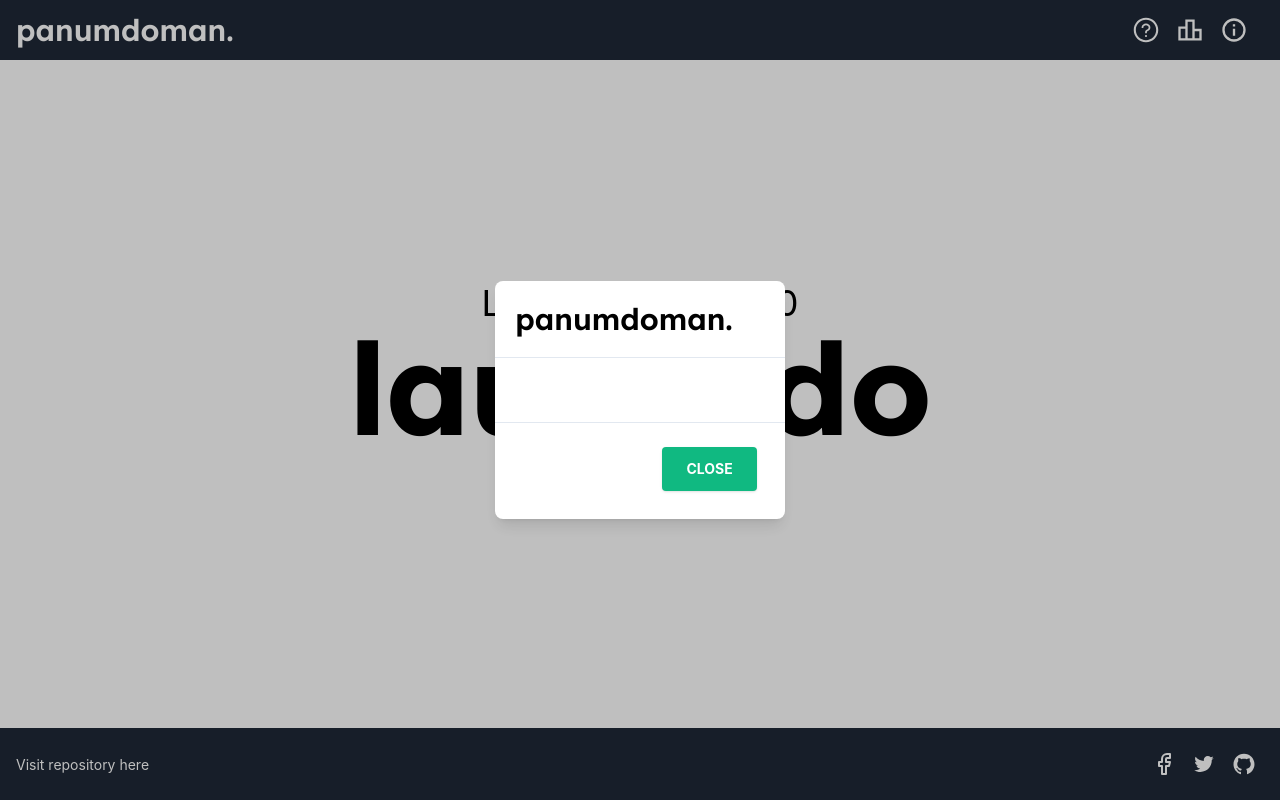
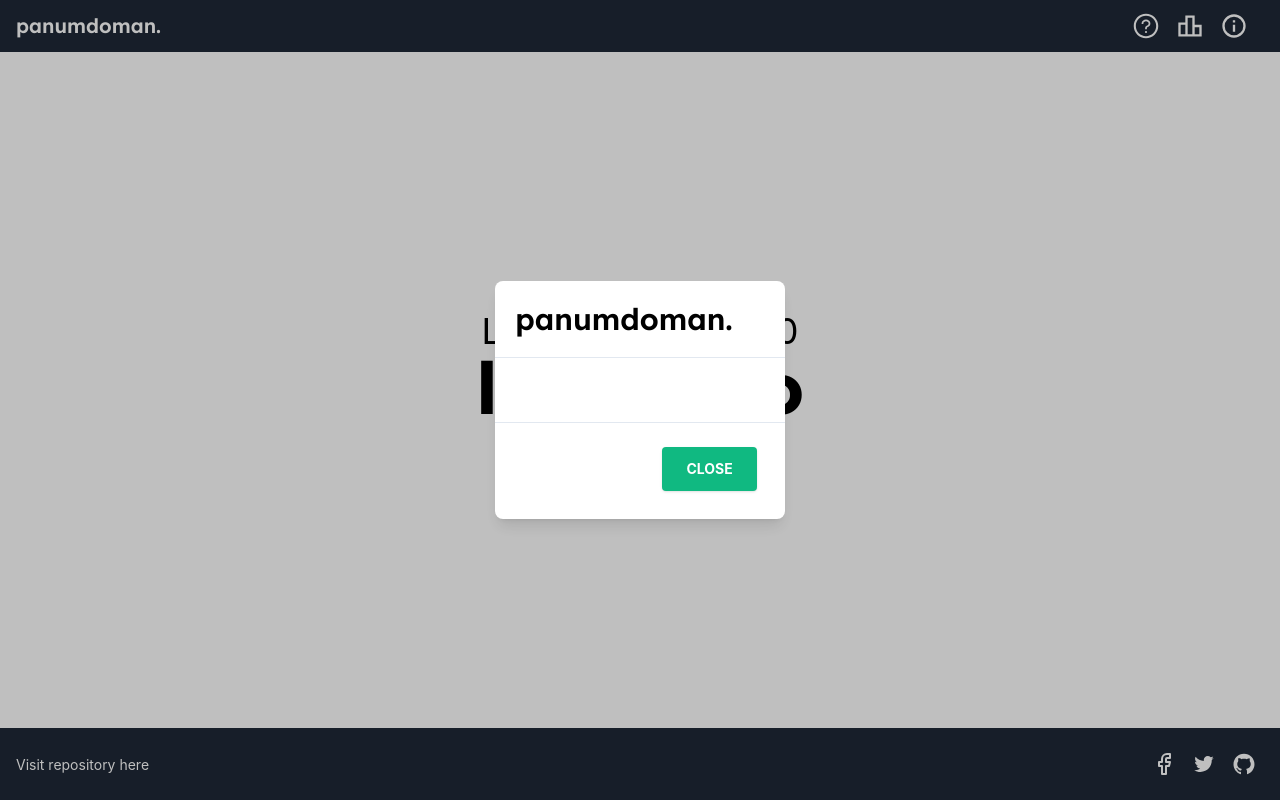
Before and after one commit to louispawaon/panumdoman, a Next.js app in the folder panumdoman/: page / in a window 1280 px wide. Built offline with nearby package versions, Linux system fonts and the light colour scheme.

Commit message:
update configs - updated screen sizes

```diff
--- a/panumdoman/tailwind.config.js
+++ b/panumdoman/tailwind.config.js
@@ -5,7 +5,13 @@ module.exports = {
     "./components/**/*.{js,ts,jsx,tsx}",
   ],
   theme: {
-    extend: {},
+    screens: {
+      'sm': {'max':'767px'},
+      'md': '768px',
+      'lg': '1024px',
+      'xl': '1280px',
+      '2xl': '1536px',
+    },
     fontFamily:{
       'forBody': ['Roboto', 'sans-serif'],
       'forTitle': ['Lexend Deca','sans-serif']
```
